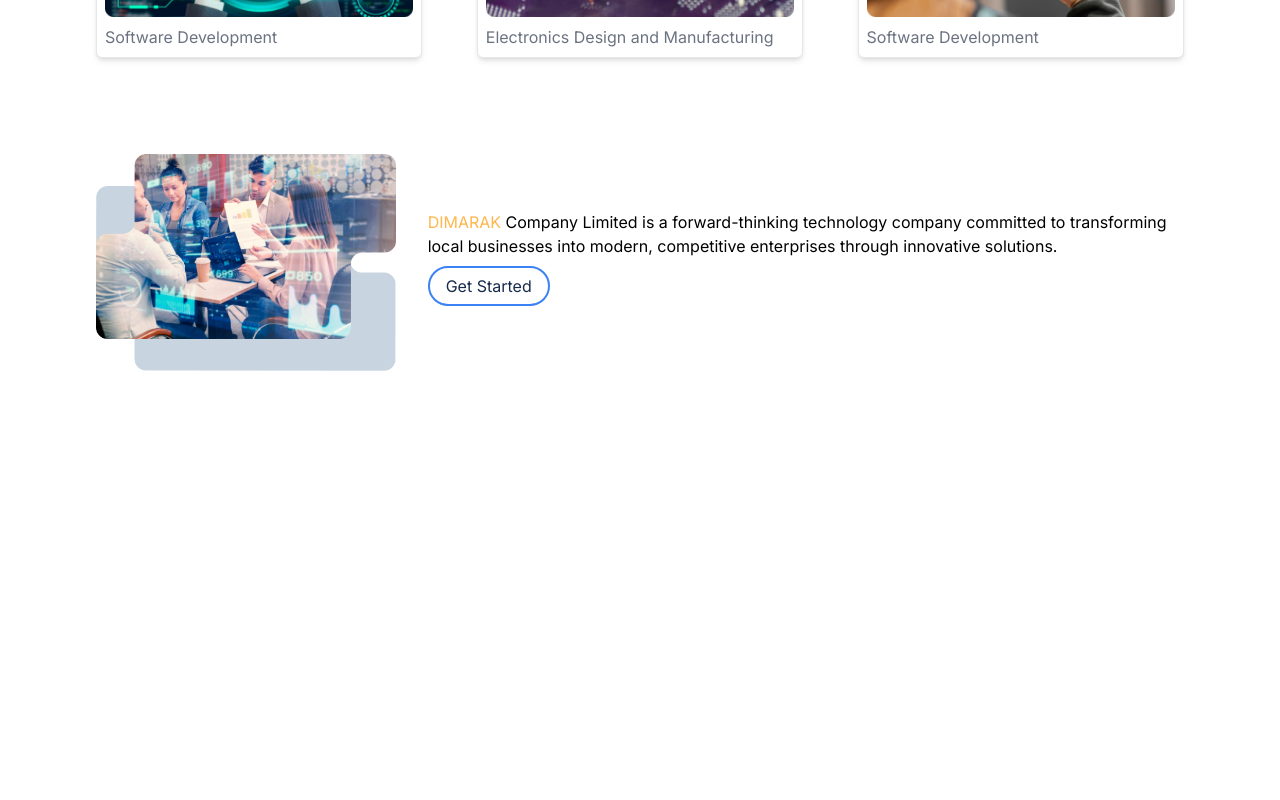
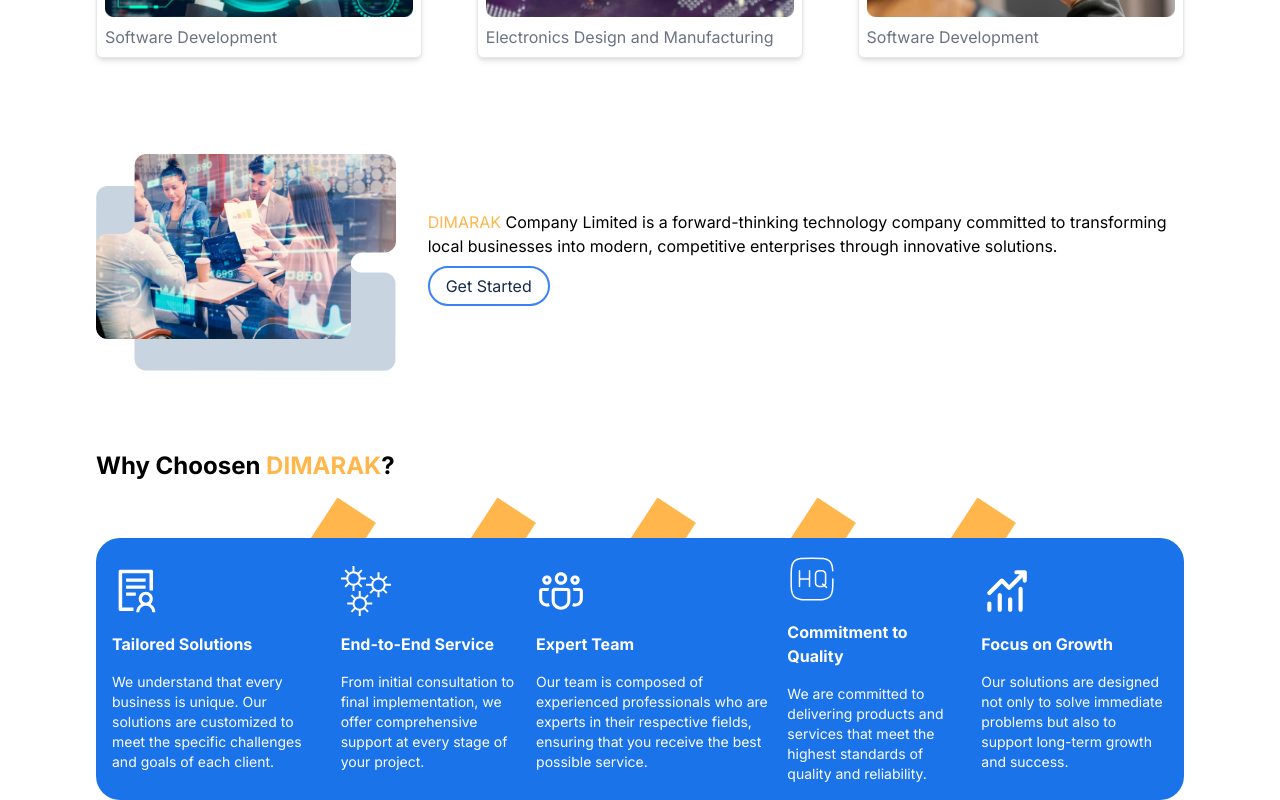
Before and after one commit to Dimarak-Limited-HQ/dimarak.com, a Next.js app: page / in a window 1280 px wide. Shown: the part 1477-2277 px from the top of the page. Before the commit the page ends 1848 px from the top, so only its background shows below. Built offline with nearby package versions, Linux system fonts and the light colour scheme.

Commit message:
Added about company cards

```diff
--- a/src/app/page.tsx
+++ b/src/app/page.tsx
@@ -3,6 +3,7 @@ import ScrollingTextSection from "@/components/sections/ScrollTextSection";
 import IconSection from "@/components/sections/IconSection";
 import Services from "@/components/sections/Services";
 import Company from "@/components/sections/Company";
+import About from "@/components/sections/About";
 
 export default function Home() {
   return (
@@ -12,6 +13,7 @@ export default function Home() {
       <IconSection />
       <Services />
       <Company />
+      <About />
     </>
   );
 }
--- /dev/null
+++ b/src/components/sections/About.tsx
@@ -0,0 +1,69 @@
+import React from "react";
+import Image from "next/image";
+import RotatedBox from "@/components/sections/RotatedBar";
+
+const data = [
+  {
+    title: "Tailored Solutions",
+    image: "/svg/tailored.svg",
+    description:
+      "We understand that every business is unique. Our solutions are customized to meet the specific challenges and goals of each client.",
+  },
+  {
+    title: "End-to-End Service",
+    image: "/svg/services.svg",
+    description:
+      "From initial consultation to final implementation, we offer comprehensive support at every stage of your project.",
+  },
+  {
+    title: "Expert Team",
+    image: "/svg/teamwork.svg",
+    description:
+      "Our team is composed of experienced professionals who are experts in their respective fields, ensuring that you receive the best possible service.",
+  },
+  {
+    title: "Commitment to Quality",
+    image: "/svg/quality-broken.svg",
+    description:
+      "We are committed to delivering products and services that meet the highest standards of quality and reliability.",
+  },
+  {
+    title: "Focus on Growth",
+    image: "/svg/growth-filled.svg",
+    description:
+      "Our solutions are designed not only to solve immediate problems but also to support long-term growth and success.",
+  },
+];
+
+const About: React.FC = () => {
+  const numberOfBoxes = 5;
+  return (
+    <section className="mx-24 mt-24">
+      <p className="text-2xl font-bold mb-14">
+        Why Choosen <span className="text-[#FFB74D]">DIMARAK</span>?
+      </p>
+
+      <div className="relative">
+        <div className="flex gap-40 justify-center items-center">
+          {Array.from({ length: numberOfBoxes }, (_, index) => (
+            <RotatedBox key={index} />
+          ))}
+        </div>
+        <div className="bg-[#1A73e8] rounded-3xl flex gap-4 p-4  z-10">
+          {data.map((item, index) => (
+            <div
+              key={index}
+              className="flex flex-col items-start justify-center gap-4"
+            >
+              <Image src={item.image} alt={item.title} width={50} height={50} />
+              <p className="text-white font-bold">{item.title}</p>
+              <p className="text-white text-sm">{item.description}</p>
+            </div>
+          ))}
+        </div>
+      </div>
+    </section>
+  );
+};
+
+export default About;
--- /dev/null
+++ b/src/components/sections/RotatedBar.tsx
@@ -0,0 +1,14 @@
+import React from "react";
+
+const RotatedBar: React.FC = () => {
+  return (
+    <div className="-z-10">
+      <div
+        className="absolute -top-8 bg-[#FFB74D] -z-10 rotate-[33.2deg]"
+        style={{ width: 46, height: 50 }}
+      ></div>
+    </div>
+  );
+};
+
+export default RotatedBar;
```
